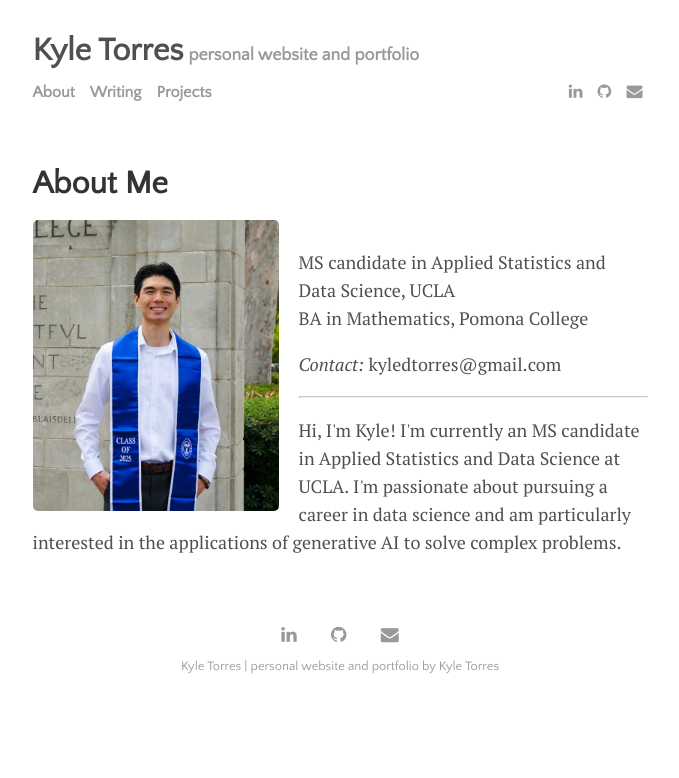
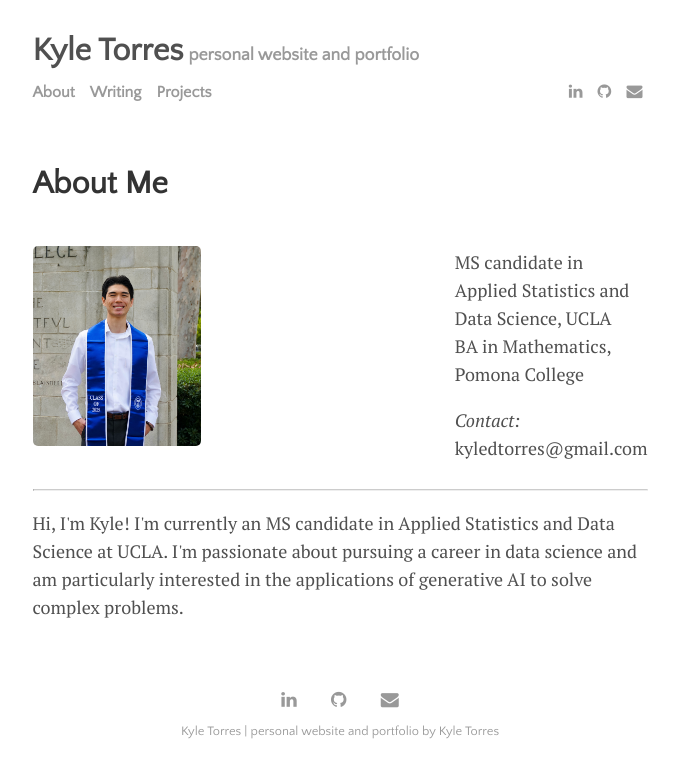
Before and after one commit to kyledtorres/kyledtorres.github.io, a Jekyll site: the page built from menu/about.md, in a window 1280 px wide. Shown: the top 778 px of the page, without its empty margins (300-979 px from the left). Built offline with Jekyll 4.4.1, drawn with Linux system fonts in a browser that asks for light colours.

Commit message:
Update about.md

```diff
--- a/menu/about.md
+++ b/menu/about.md
@@ -5,9 +5,12 @@ permalink: /about
 image: Full Body Picture.jpg
 ---
 
-<div class="row">
+<div class="row" style="display:flex; align-items:center;">
     <div class="four columns">
-        <img align="left" src="{{ site.url }}/images/Grad picture.jpg" alt="Photo" width="40%" style="margin-right:20px">
+        <img src="{{ site.url }}/images/Grad picture.jpg"
+			alt="Photo"
+			width="40%"
+			style="margin-right:20px;">
     </div>
     <div class="eight columns">
 	  <br>
@@ -15,11 +18,19 @@ image: Full Body Picture.jpg
             MS candidate in Applied Statistics and Data Science, UCLA<br>
             BA in Mathematics, Pomona College
 	      <br>
-	      <p class="contact"><i class="muted">Contact:</i> kyledtorres@gmail.com</p>
+	      <p class="contact">
+			  <i class="muted">Contact:</i> kyledtorres@gmail.com
+		  </p>
 	  </div>
     </div>
 </div>
 
-<hr>
+<div class="row">
+    <div class="twelve columns">
+        <hr>
+    </div>
+</div>
 
-<p>Hi, I'm Kyle! I'm currently an MS candidate in Applied Statistics and Data Science at UCLA. I'm passionate about pursuing a career in data science and am particularly interested in the applications of generative AI to solve complex problems.
+<p>
+	Hi, I'm Kyle! I'm currently an MS candidate in Applied Statistics and Data Science at UCLA. I'm passionate about pursuing a career in 		data science and am particularly interested in the applications of generative AI to solve complex problems.
+</p>
```
